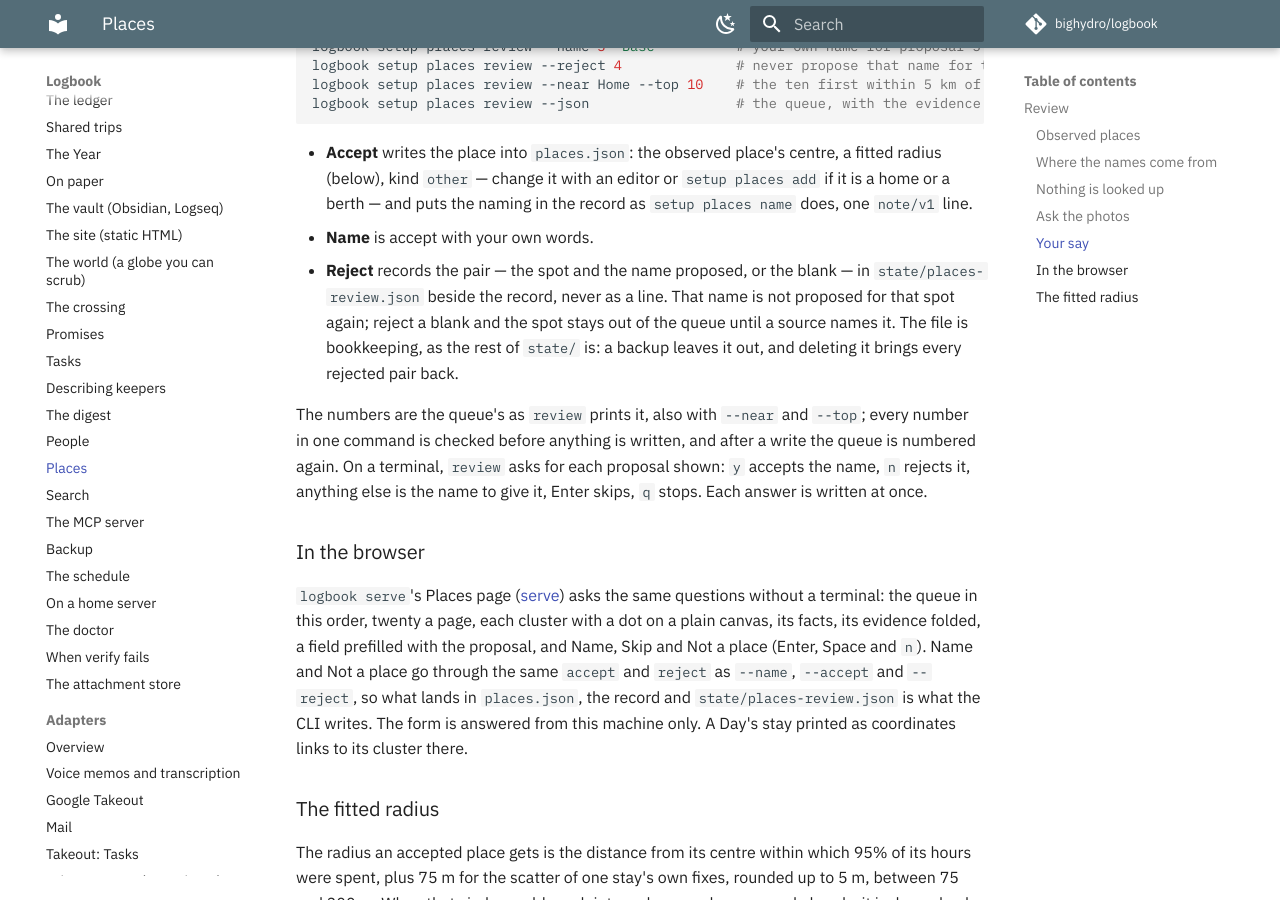
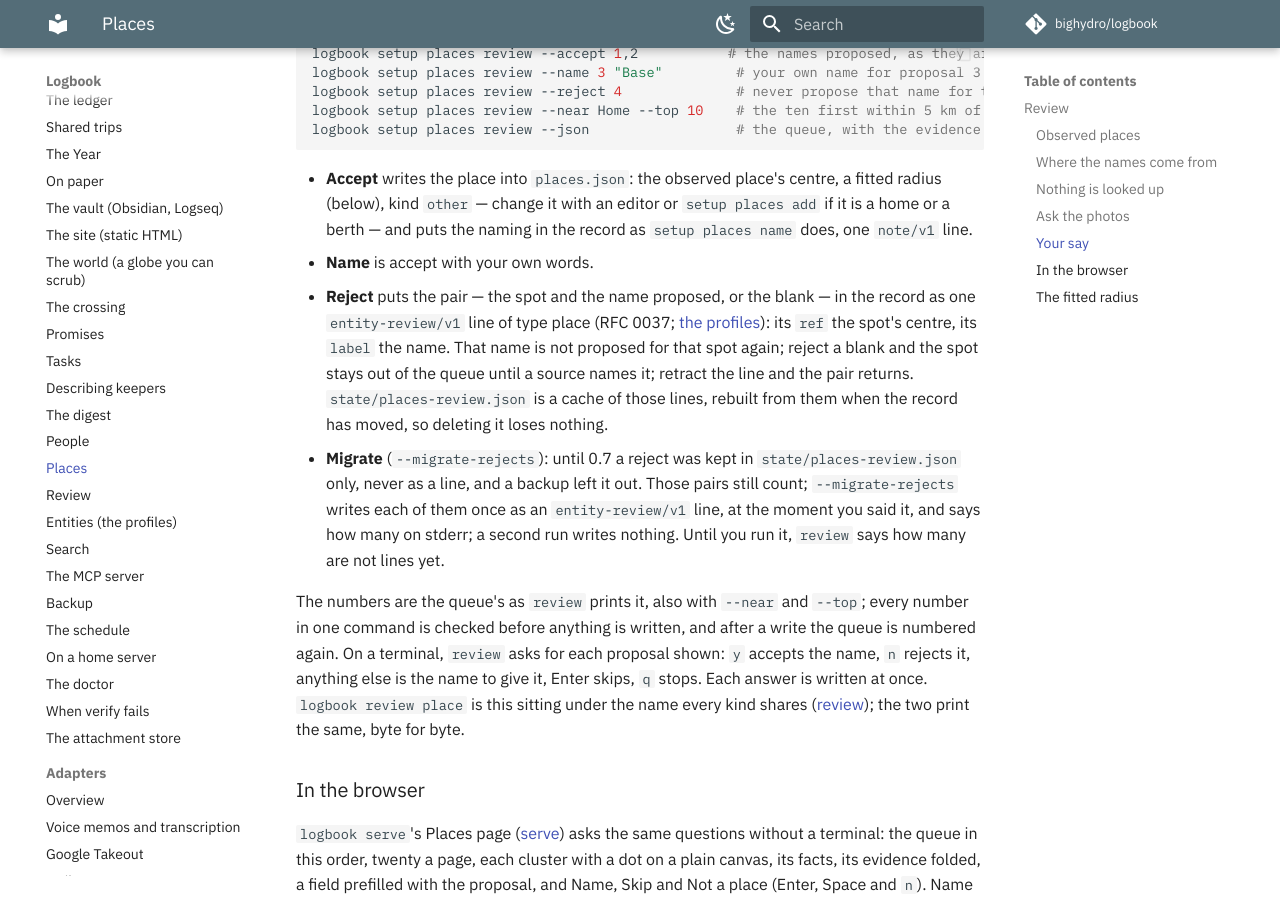
Before and after one commit to bighydro/logbook, an MkDocs documentation site: the page built from docs/places.md, in a window 1280 px wide and 900 px high, scrolled down 5141 px. Built offline with MkDocs 1.6.1 and Material for MkDocs 9.7.7, drawn with Linux system fonts in a browser that asks for light colours; comment, search, counter and statistics services are not loaded; some of the changed text lies outside the part shown.

Commit message:
docs: entities — the review page, the profiles in the people and places pages, the changelog
docs/review.md is the one sitting for the five kinds; docs/people.md and docs/places.md say where
the decisions changed them (a person's no is entity-review/v1, a place's no is a line and the state
file its cache, --migrate-rejects, the observed table and its views); docs/settings.md names
policy/entities.json; one changelog fragment.

Co-Authored-By: Claude Opus 5.5 <noreply@anthropic.com>
Claude-Session: https://claude.ai/code/session_01HEAB2Uh4rdDtiGCmGeNsDP
Signed-off-by: bighydro <122497530+bighydro@users.noreply.github.com>

```diff
--- a/docs/places.md
+++ b/docs/places.md
@@ -61,8 +61,9 @@ first and last visit, its total hours, its centre (the stays' centres weighted b
 the record holds for the spot. The queue ranks them by **nights, then hours**: where you sleep comes
 first.
 
-The observed places are derived, never stored in the record: a table in the index (`observed_places` in
-`index.sqlite`, in your cache directory), built from the lines and kept until the record, `places.json`,
+The observed places are derived, never stored in the record: the place rows of a table in the index
+(`observed_entities` in `index.sqlite`, in your cache directory, read through its view `observed_places`,
+the table it replaces, for one release; RFC 0037), built from the lines and kept until the record, `places.json`,
 `assets.json` or `policy/stays.json` changes, then built again. Building it reads your track from the
 index alone, as `propose` does, and opens only the lines that can carry a name: the Timeline visits,
 the photos, the calendar entries, and the first and last point of each stay.
@@ -188,16 +189,23 @@ logbook setup places review --json                  # the queue, with the eviden
   kind `other` — change it with an editor or `setup places add` if it is a home or a berth — and puts the
   naming in the record as `setup places name` does, one `note/v1` line.
 - **Name** is accept with your own words.
-- **Reject** records the pair — the spot and the name proposed, or the blank — in
-  `state/places-review.json` beside the record, never as a line. That name is not proposed for that
-  spot again; reject a blank and the spot stays out of the queue until a source names it. The file is
-  bookkeeping, as the rest of `state/` is: a backup leaves it out, and deleting it brings every rejected
-  pair back.
+- **Reject** puts the pair — the spot and the name proposed, or the blank — in the record as one
+  `entity-review/v1` line of type place (RFC 0037; [the profiles](entities.md#entity-reviewv1)): its
+  `ref` the spot's centre, its `label` the name. That name is not proposed for that spot again; reject a
+  blank and the spot stays out of the queue until a source names it; retract the line and the pair
+  returns. `state/places-review.json` is a cache of those lines, rebuilt from them when the record has
+  moved, so deleting it loses nothing.
+- **Migrate** (`--migrate-rejects`): until 0.7 a reject was kept in `state/places-review.json` only,
+  never as a line, and a backup left it out. Those pairs still count; `--migrate-rejects` writes each
+  of them once as an `entity-review/v1` line, at the moment you said it, and says how many on stderr;
+  a second run writes nothing. Until you run it, `review` says how many are not lines yet.
 
 The numbers are the queue's as `review` prints it, also with `--near` and `--top`; every number in one
 command is checked before anything is written, and after a write the queue is numbered again. On a
 terminal, `review` asks for each proposal shown: `y` accepts the name, `n` rejects it, anything else is
-the name to give it, Enter skips, `q` stops. Each answer is written at once.
+the name to give it, Enter skips, `q` stops. Each answer is written at once. `logbook review place` is
+this sitting under the name every kind shares ([review](review.md)); the two print the same, byte for
+byte.
 
 ### In the browser
 
--- a/mkdocs.yml
+++ b/mkdocs.yml
@@ -117,6 +117,8 @@ nav:
   - The digest: digest.md
   - People: people.md
   - Places: places.md
+  - Review: review.md
+  - Entities (the profiles): entities.md
   - Search: search.md
   - The MCP server: mcp.md
   - Backup: backup.md
```
Also changed, not shown: changelog.d/entities-foundation.md (added, +31 -0 lines), docs/index.md (+1 -0 lines), docs/people.md (+12 -7 lines), docs/review.md (added, +107 -0 lines), docs/serve.md (+2 -2 lines), docs/settings.md (+1 -0 lines).
